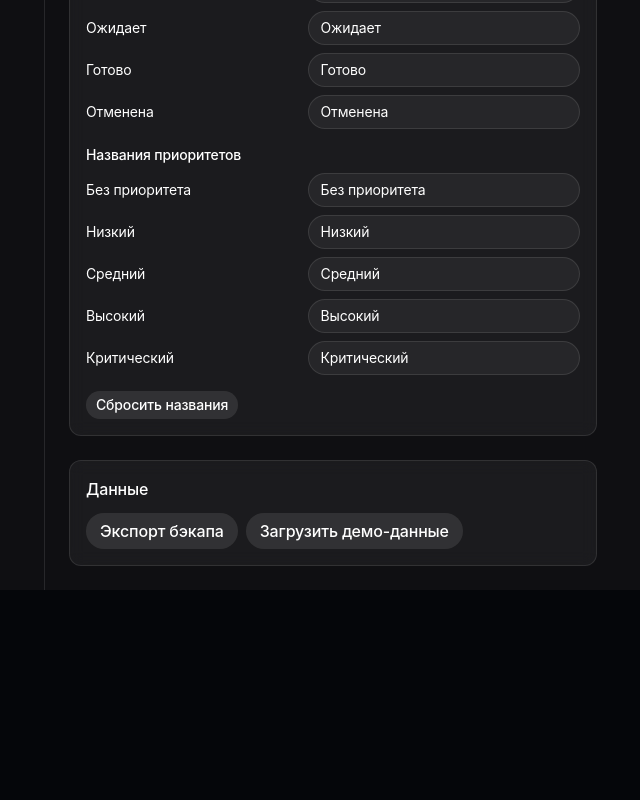
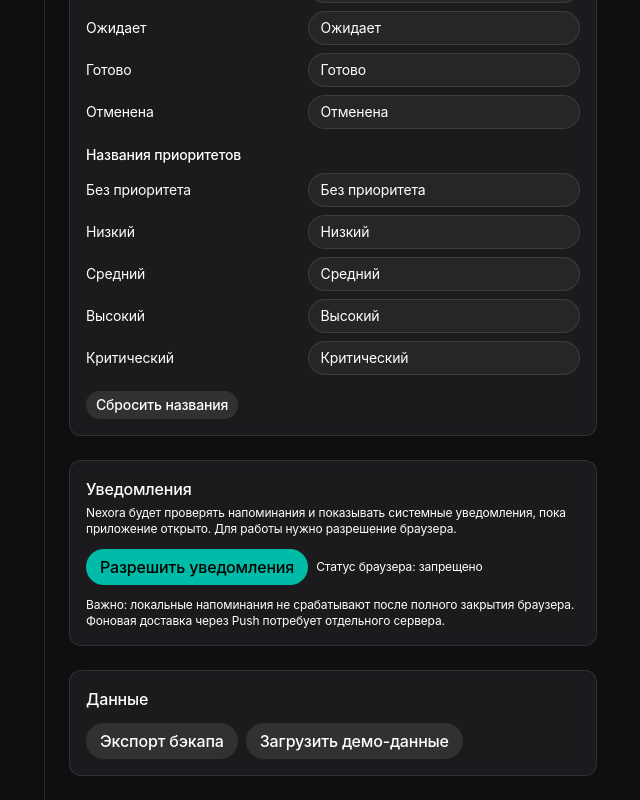
Before and after one commit to dequintalegione-boop/Nexora, a React (Vite) app: page /settings in a window 1280 px wide. Shown: the part 562-1362 px from the top of the page, without its empty margins (179-819 px from the left). Before the commit the page ends 1152 px from the top, so only its background shows below. Built offline with nearby package versions, Linux system fonts and the light colour scheme.

Commit message:
feat: add browser notification preferences

```diff
--- a/src/components/nexora/settings-page.tsx
+++ b/src/components/nexora/settings-page.tsx
@@ -108,6 +108,39 @@ export function SettingsPage() {
         <Button size="sm" variant="secondary" onClick={() => updateSettings({ taskStatusLabels: {}, taskPriorityLabels: {} })}>Сбросить названия</Button>
       </Card>
       <Card className="p-4 space-y-3">
+        <div>
+          <h2 className="font-medium">Уведомления</h2>
+          <p className="mt-1 text-xs text-muted">
+            Nexora будет проверять напоминания и показывать системные уведомления, пока приложение открыто.
+            Для работы нужно разрешение браузера.
+          </p>
+        </div>
+        {typeof window !== "undefined" && "Notification" in window ? (
+          <div className="flex flex-wrap items-center gap-2">
+            {settings.notificationsEnabled ? (
+              <Button variant="secondary" onClick={() => updateSettings({ notificationsEnabled: false })}>
+                Отключить уведомления
+              </Button>
+            ) : (
+              <Button onClick={async () => {
+                const permission = await Notification.requestPermission()
+                updateSettings({ notificationsEnabled: permission === "granted" })
+              }}>
+                Разрешить уведомления
+              </Button>
+            )}
+            <span className="text-xs text-muted">
+              Статус браузера: {Notification.permission === "granted" ? "разрешено" : Notification.permission === "denied" ? "запрещено" : "не запрошено"}
+            </span>
+          </div>
+        ) : (
+          <p className="text-xs text-amber-400">Этот браузер не поддерживает системные уведомления.</p>
+        )}
+        <p className="text-xs text-muted">
+          Важно: локальные напоминания не срабатывают после полного закрытия браузера. Фоновая доставка через Push потребует отдельного сервера.
+        </p>
+      </Card>
+      <Card className="p-4 space-y-3">
         <h2 className="font-medium">Данные</h2>
         <div className="flex flex-wrap gap-2">
           <Button variant="secondary" onClick={exportBackup}>Экспорт бэкапа</Button>
```
